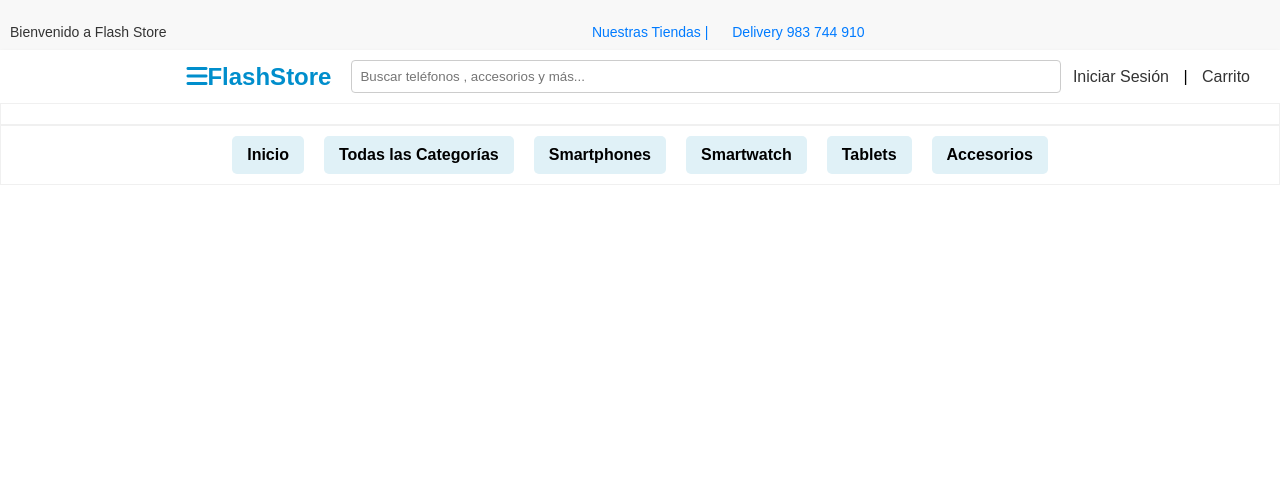
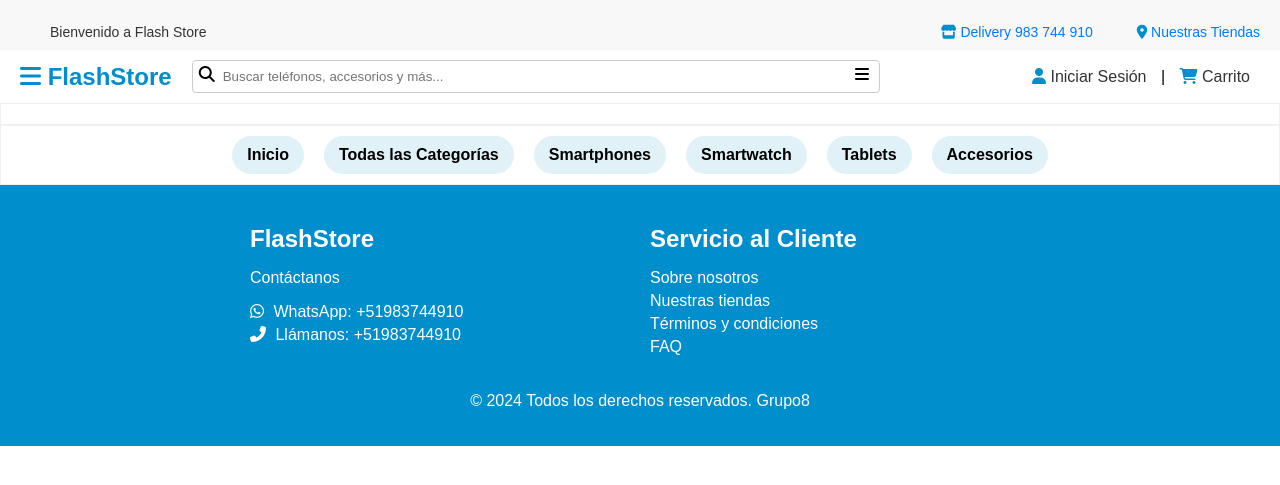
Before and after one commit to MarchenaTejada/FlashStore, a PHP site: page /landing.html in a window 1280 px wide. Shown: the top 485 px of the page. Run offline with PHP 8.4, Linux system fonts and the light colour scheme; some libraries are stand-ins or nearby versions.

Commit message:
Header , footer and Nav

```diff
--- a/Desarrollo/Views/assets/css/landing.css
+++ b/Desarrollo/Views/assets/css/landing.css
@@ -7,9 +7,12 @@ body {
     height: 30px;
     background-color: #f8f8f8;
     padding: 10px;
+    padding-left: 50px;
     text-align: center;
     font-size: 14px;
     color: #333;
+    display: flex;
+    justify-content: space-between;
 }
 .header-top p{
     float: left;
@@ -22,7 +25,7 @@ body {
 .header-top li {
     list-style: none;
     display: inline-block;
-
+    color:#008ECC;
 }
 header {
     background-color: #fff;
@@ -45,7 +48,7 @@ header {
     margin: 0 20px;
 }
 .header-main input[type="text"] {
-    width: 100%;
+    width: 80%;
     padding: 8px;
     border: 1px solid #ccc;
     border-radius: 4px;
@@ -54,6 +57,10 @@ header {
     margin: 0 10px;
     text-decoration: none;
     color: #333;
+}
+#search-input{
+    padding-left: 30px;
+
 }
 nav {
     border-width: 1px;
@@ -80,11 +87,62 @@ nav a {
     color: black;
     text-decoration: none;
     font-weight: bold;
-    border-radius: 5px;
+    border-radius: 20px;
 }
 nav a:hover {
     background-color: #008ECC;
 }
-.fa-solid fa-bars{
-    color: #008ECC;
+.fa-store,.fa-location-dot,.fa-user,.fa-cart-shopping
+{
+    color:#008ECC;
 }
+.fa-search{
+    position: absolute;
+    transform: translate(7px,6px);
+}
+.f{
+    position: absolute;
+    transform: translate(-25px,6px);
+}
+footer {
+    background-color: #008ECC;
+    padding: 20px;
+    color: white;
+    text-align: center;
+}
+
+.footer-container {
+    display: flex;
+    justify-content: space-between;
+    max-width: 800px;
+    margin: 0 auto; /* Centrar horizontalmente */
+}
+.footer-container ul {
+    list-style-type: none;
+}
+.footer-section {
+    flex: 1;
+    text-align: left; /* Alinear texto a la izquierda */
+    margin: 0 10px; /* Añadir margen izquierdo y derecho */
+}
+
+.footer-section h2 {
+    margin-bottom: 10px;
+}
+
+.footer-section ul {
+
+    padding: 0;
+}
+
+.footer-section ul li {
+    margin-bottom: 5px;
+}
+
+.footer-section ul li i {
+    margin-right: 5px;
+}
+
+.footer-bottom {
+    margin-top: 20px;
+}
--- a/Desarrollo/Views/landing.html
+++ b/Desarrollo/Views/landing.html
@@ -1,5 +1,6 @@
 <!DOCTYPE html>
 <html lang="es">
+
 <head>
     <meta charset="UTF-8">
     <meta name="viewport" content="width=device-width, initial-scale=1.0">
@@ -12,22 +13,28 @@
     <script src="https://kit.fontawesome.com/8219737d4a.js" crossorigin="anonymous"></script>
     <link rel="stylesheet" href="assets/css/landing.css">
 </head>
+
 <body>
     <div class="header-top">
-         <p>Bienvenido a Flash Store</p>
+        <p>Bienvenido a Flash Store</p>
         <ul>
-            <li><a><a href="#">Nuestras Tiendas |</a></li>
-            <li><a href="#">Delivery 983 744 910 </a></li>
+            <li><a href="#"><i class="fa-solid fa-store"></i> Delivery 983 744 910 </a></li>
+            <li><a><a href="#"><i class="fa-solid fa-location-dot"></i> Nuestras Tiendas </a></li>
         </ul>
     </div>
     <header>
         <div class="header-main">
-            <h1><i class="fa-solid fa-bars"></i>FlashStore</h1>
+            <h1><i class="fa-solid fa-bars"></i> FlashStore</h1>
             <form action="#" method="get">
-                <input type="text" placeholder="Buscar teléfonos , accesorios y más...">
+                <label for="search-input">
+                    <i class="fa-solid fa-search"></i>
+                    <input id="search-input" type="text" placeholder="Buscar teléfonos, accesorios y más...">
+                    <i class="fa-solid fa-bars f"></i>
+                </label>
             </form>
             <div class="actions">
-                <a href="#">Iniciar Sesión</a> | <a href="#">Carrito</a>
+                <a href="#"><i class="fa-solid fa-user"></i> Iniciar Sesión</a> |
+                <a href="#"><i class="fa-solid fa-cart-shopping"></i> Carrito</a>
             </div>
         </div>
         <nav>
@@ -46,6 +53,29 @@
     <main>
     </main>
     <footer>
+        <div class="footer-container">
+            <div class="footer-section">
+                <h2>FlashStore</h2>
+                <p>Contáctanos</p>
+                <ul>
+                    <li><i class="fab fa-whatsapp"></i> WhatsApp: +51983744910</li>
+                    <li><i class="fas fa-phone-alt"></i> Llámanos: +51983744910</li>
+                </ul>
+            </div>
+            <div class="footer-section">
+                <h2>Servicio al Cliente</h2>
+                <ul>
+                    <li>Sobre nosotros</li>
+                    <li>Nuestras tiendas</li>
+                    <li>Términos y condiciones</li>
+                    <li>FAQ</li>
+                </ul>
+            </div>
+        </div>
+        <div class="footer-bottom">
+            <p>&copy; 2024 Todos los derechos reservados. Grupo8</p>
+        </div>
     </footer>
 </body>
+
 </html>
```
